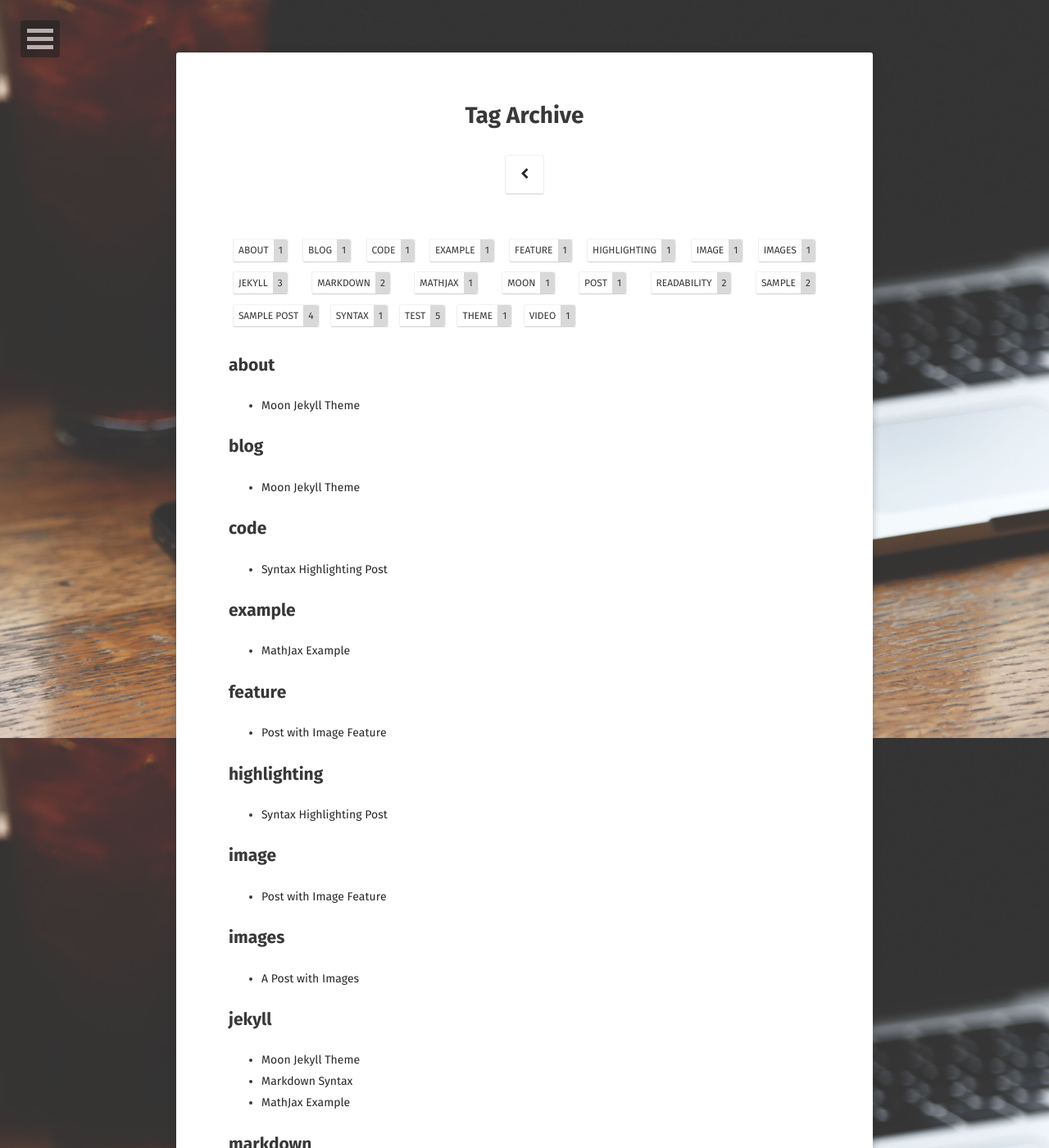
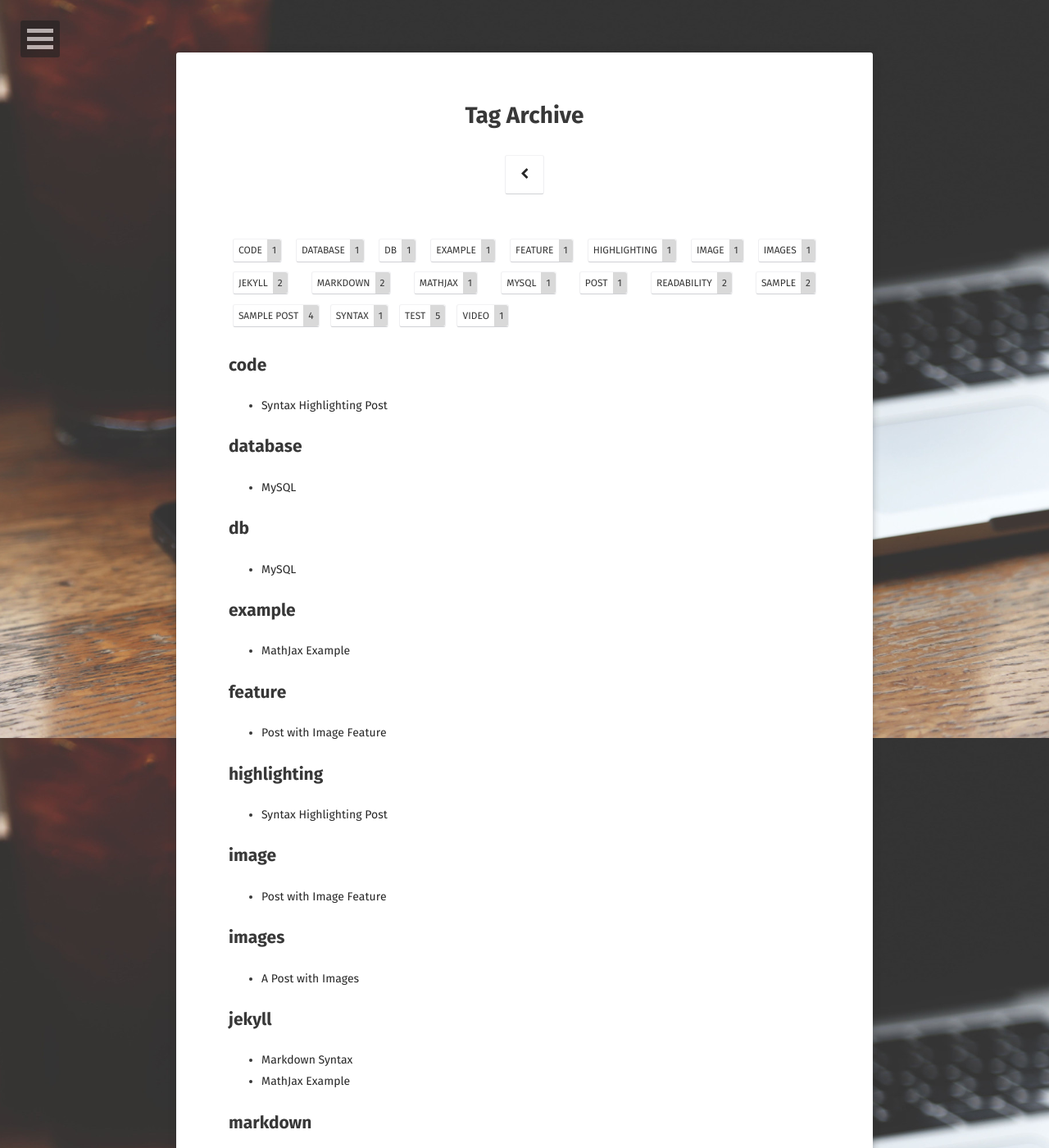
Before and after one commit to jeonghoonb/jeonghoonb.github.io, a Jekyll site: the page built from tags/index.html, in a window 1280 px wide and 1400 px high. Shown: the whole window at 82% size. Built offline with Jekyll 4.4.1, drawn with Linux system fonts in a browser that asks for light colours; some web fonts are replaced; part of the change alters nothing that is shown; some of the changed text lies outside the part shown.

Commit message:
/ 2019-04-22-mysql.md : Update /

````diff
--- a/_posts/2019-04-22-mysql.md
+++ b/_posts/2019-04-22-mysql.md
@@ -1,160 +1,284 @@
 ---
 layout: post
-title:  "Moon Jekyll Theme"
-date:   2016-04-06
-excerpt: "Minimal, one column Jekyll theme for your blog."
-project: true
+title:  "MySQL"
+date:   2019-04-16
+excerpt: "What is MySQL ?"
 tag:
-- jekyll
-- moon
-- blog
-- about
-- theme
+- mysql
+- database
+- db
 comments: true
 ---
 
-![Moon Homepage](https://cloud.githubusercontent.com/assets/754514/14509720/61c61058-01d6-11e6-93ab-0918515ecd56.png)
+# My SQL
 
-<center><b>Moon</b> is a minimal, one column jekyll theme.</center>
+오픈 소스의 관계형 데이터베이스 관리 시스템
 
- I'm not a developer or designer. And I don't add footer to show who did this theme. If you like this theme or using it, please give a **star** for motivation, It makes me happy.
+[![query](https://jeonghoonb.github.io/assets/img/post_2019/20190416_mysql_01.png)](https://jeonghoonb.github.io/assets/img/post_2019/20190416_mysql_01.png)
+<br>
 
-<iframe src="https://ghbtns.com/github-btn.html?user=TaylanTatli&repo=Moon&type=star&count=true&size=large" frameborder="0" scrolling="0" width="160px" height="30px"></iframe>
+## DataTypes
+--------------
 
-## Installation
-* Fork the [Moon repo](https://github.com/TaylanTatli/Moon/fork)
-* Edit `_config.yml` file.
-* Remove sample posts from `_posts` folder and add yours.
-* Edit `index.md` file in `about` folder.
-* Change repo name to `YourUserName.github.io`
+### 숫자
+* TINYINT : 0 ~ 255
 
-That's all.
+* SMALLINT : 0 ~ 65535
 
-## Preview
+* MEDIUMINT : 0 ~ 16777215
 
-{% capture images %}
-	https://cloud.githubusercontent.com/assets/754514/14509716/61ac6c8e-01d6-11e6-879f-8308883de790.png
-	https://cloud.githubusercontent.com/assets/754514/14509717/61ad05ae-01d6-11e6-85ae-5a817dd8763b.png
-	https://cloud.githubusercontent.com/assets/754514/14509714/61a89708-01d6-11e6-8fcd-74b002a060df.png
-{% endcapture %}
-{% include gallery images=images caption="Screenshots of Moon Theme" cols=3 %}
+* INT, INTEGER : 0 ~ 4294967295
 
----
+* BIGINT : 0 ~ 18446744073709551615
 
-{% capture images %}
-	https://cloud.githubusercontent.com/assets/754514/14509718/61b09a20-01d6-11e6-8da1-4202ae4d83cd.png
-	https://cloud.githubusercontent.com/assets/754514/14509715/61aa9d00-01d6-11e6-81a6-c6837edf2e84.png
-{% endcapture %}
-{% include gallery images=images caption="Moon Theme on Small Screen Size" cols=2 %}
+* FLOAT
 
-See a [live version of Moon](http://taylantatli.github.io/Moon) hosted on GitHub.
+* DOUBLE
 
-## Site Setup
-A quick checklist of the files you’ll want to edit to get up and running.
+* DECIMAL
 
-### Site Wide Configuration
-`_config.yml` is your friend. Open it up and personalize it. Most variables are self explanatory but here's an explanation of each if needed:
+* NUMERIC
+<br>
 
-#### title
+### 문자
+* CHAR : 고정 길이 데이터
 
-The title of your site... shocker!
+* VARCHAR : 가변 길이 데이터
 
-Example `title: My Awesome Site`
+* TINYTEXT
 
-#### bio
+* TEXT
 
-The description to show on your homepage.
+* MEDIUMTEXT
 
-#### description
+* LONGTEXT
+<br>
 
-The description to use for meta tags and navigation menu.
+### 날짜
+* DATE : 년, 월, 일
 
-#### url
+* TIME : 시, 분, 초
 
-Used to generate absolute urls in `sitemap.xml`, `feed.xml`, and for generating canonical URLs in `<head>`. When developing locally either comment this out or use something like `http://localhost:4000` so all assets load properly. *Don't include a trailing `/`*.
+* DATETIME : 년, 월, 일, 시, 분, 초
 
-Examples:
+* TIMESTAMP : 년, 월, 일, 시, 분, 초
+<br>
 
-{% highlight yaml %}
-url: http://taylantatli.me/Moon
-url: http://localhost:4000
-url: //cooldude.github.io
-url:
-{% endhighlight %}
+## Function
+-------------
 
-#### reading_time
+### 숫자
+* ABS(N) : 절대값
 
-Set true to show reading time for posts. And set `words_per_minute`, default is 200.
+	``` sql
 
-#### logo
-Your site's logo. It will show on homepage and navigation menu. Also used for twitter meta tags.
+	SELECT ABS(31) FROM DUAL : 31
+	SELECT ABS(-31) FROM DUAL : 31
 
-#### background
-Image for background. If you don't set it, color will be used as a background.
+	```
 
-#### Google Analytics and Webmaster Tools
+* EILING(N) : N보다 큰 정수 중 가장 작은 수
 
-Google Analytics UA and Webmaster Tool verification tags can be entered in `_config.yml`. For more information on obtaining these meta tags check [Google Webmaster Tools](http://support.google.com/webmasters/bin/answer.py?hl=en&answer=35179) and [Bing Webmaster Tools](https://ssl.bing.com/webmaster/configure/verify/ownership) support.
+	``` sql
+	SELECT CEILING(3.1) FROM DUAL : 4
+	SELECT CEILING(-3.1) FROM DUAL : -4
+	SELECT CEILING(3.0) FROM DUAL: 3
+	SELECT CEILING(-3.0) FROM DUAL : -3
+	```
 
-#### MathJax
-It's enabled. But if you don't want to use it. Set it false in  `_config.yml`.
+* FLOOR(N) : N보다 작은 정수 중 가장 큰 수
 
-#### Disqus Comments
-Set your disqus shortname in `_config.yml` to use comments.
+	``` sql
 
----
+	SELECT FLOOR(3.1) FROM DUAL : 3
+	SELECT FLOOR(-3.1) FROM DUAL : -4
+	SELECT FLOOR(3.0) FROM DUAL : 3
+	SELECT FLOOR(-3.0) FROM DUAL : -3
 
-### Navigation Links
+	```
 
-To set what links appear in the top navigation edit `_data/navigation.yml`. Use the following format to set the URL and title for as many links as you'd like. *External links will open in a new window.*
+* ROUND(N, [M]) : N을 소수점 이하 M 자릿수에서 반올림
 
-{% highlight yaml %}
-- title: Home
-  url: /
+	``` sql
 
-- title: Blog
-  url: /blog/
+	SELECT ROUND(3.1) FROM DUAL : 3
+	SELECT ROUND(3.5) FROM DUAL : 4
+	SELECT ROUND(-3.1) FROM DUAL : -3
+	SELECT ROUND(-3.5) FROM DUAL : -4
+	SELECT ROUND(3.1, 1) FROM DUAL : 3.1
+	SELECT ROUND(3.1, 2) FROM DUAL : 3.10
+	SELECT ROUND(-3.1, 1) FROM DUAL : -3.1
+	SELECT ROUND(-3.1, 2) FROM DUAL : -3.10
 
-- title: Projects
-  url: /projects/
+	```
 
-- title: About
-  url: /about/
+* TRUNCATE(N, M) : N을 소수점 이하 M 자릿수에서 출력
 
-- title: Moon
-  url: http://taylantatli.me/Moon
-{% endhighlight %}
+	``` sql
 
----
+	SELECT TRUNCATE(3.1, 0) FROM DUAL : 3
+	SELECT TRUNCATE(3.1, 1) FROM DUAL : 3.1
+	SELECT TRUNCATE(3.1, 2) FROM DUAL : 3.10
+	SELECT TRUNCATE(-3.1, 0) FROM DUAL : -3
+	SELECT TRUNCATE(-3.1, 1) FROM DUAL : -3.1
+	SELECT TRUNCATE(-3.1, 2 FROM DUAL) : -3.10
 
-## Layouts and Content
+	```
 
-Moon Theme use [Jekyll Compress](https://github.com/penibelst/jekyll-compress-html) to compress html output. But it can cause errors if you use "linenos" (line numbers). I suggest don't use line numbers for codes, because it won't look good with this theme, also i didn't give a proper style for them. If you insist to use line numbers, just remove `layout: compress` string from layouts. It will disable compressing.
+* MOD(N, M) : N % M
 
-### Feature Image
+	``` sql
 
-You can set feature image per post. Just add `feature: some link` to your post's front matter.
+	SELECT MOD(4, 3) FROM DUAL : 1
+	SELECT MOD(3, 4) FROM DUAL : 3
+	SELECT MOD(30, 6) FROM DUAL : 0
+
+	```
+
+* GREATEST(N, M, O, P) : 가장 큰 수
+
+	``` sql
+
+	SELECT GREATEST(31, 12, 93, 3) FROM DUAL : 93
+
+	```
+
+* LEAST(N, M, O, P) : 작은 수
+
+	``` sql
+
+	SELECT LEAST(31, 12, 93, 3) FROM DUAL : 3
+
+	```
+
+### 논리
+* IF(A, T, F) : 조건 A가 참이면 T, 거짓이면 F
+
+	``` sql
+
+	SELECT IF(1=1, 't', 'f') FROM DUAL: t
+	SELECT IF(1=2, 't', 'f') FROM DUAL: f
+
+	```
+
+* IFNULL(A, T) : 조건 A가 NULL이면 T, NOT NULL이면 A
+
+	``` sql
+
+	SELECT IFNULL(null, 't') FROM DUAL: t
+	SELECT IFNULL('1', 't') FROM DUAL : 1
+
+	```
+
+* NULLIF(A, B)` : A == B이면 NULL, A != B이면 A
+
+	``` sql
+
+	SELECT NULLIF(1, 1) FROM DUAL : NULL
+	SELECT NULLIF(1, 3) FROM DUAL : 1
+
+	```
+
+* CASE WHEN A THEN 1 WHEN B THEN 2 ELSE 3 END
+
+	``` sql
+
+	SELECT
+		CASE
+		WHEN '1' IS NULL THEN '1'
+		WHEN null IS NULL THEN '2'
+		ELSE '3'
+		END
+		FROM DUAL
+		: 2
+
+	```
+
+* A IN (N, M, O, P) : A가 N, M, O, P 중에 있으면 1, 없으면 0
+
+	``` sql
+
+	SELECT 1 IN(1, 2, 3, 4) FROM DUAL : 1
+	SELECT 1 IN(5, 2, 3, 4) fROM DUAL : 0
+
+	```
+
+### 날짜
+* NOW(), SYSDATE(), CURRENT_TIMESTAMP()
+
+	``` sql
+
+	SELECT NOW() FROM DUAL : 2019-04-16 23:57:30
+	SELECT SYSDATE() FROM DUAL : 2019-04-16 23:57:30
+	SELECT CURRENT_TIMESTAMP() FROM DUAL : 2019-04-16 23:57:30
+
+	```
+
+* CURDATE(), CURRENT_DATE()
+
+	``` sql
+
+	SELECT CURDATE() FROM DUAL : 2019-04-16
+	SELECT CURRENT_DATE() FROM DUAL : 2019-04-16
+
+	```
+
+* CURTIME(), CURRENT_TIME()
+
+	``` sql
+
+	SELECT CURTIME() FROM DUAL : 23:57:30
+	SELECT CURRENT_TIME() FROM DUAL : 23:57:30
+
+	```
+
+* DATE_ADD(날짜, INTERVAL 숫자 기준값) : now() = 2019-04-16 23:57:30
+
+	``` sql
+
+	SELECT DATE_ADD(NOW(), INTERVAL 1 YEAR) FROM DUAL : 2020-04-16 23:57:30
+	SELECT DATE_ADD(NOW(), INTERVAL 1 MONTH) FROM DUAL : 2019-05-16 23:57:30
+	SELECT DATE_ADD(NOW(), INTERVAL 1 MINUTE) FROM DUAL : 2019-04-16 23:58:30
+
+	```
+
+* DATE_SUB(날짜, INTERVAL	 숫자 기준값) : now() = 2019-04-16 23:57:30
+
+	``` sql
+
+	SELECT DATE_SUB(NOW(), INTERVAL 1 YEAR) FROM DUAL : 2018-04-16 23:57:30
+	SELECT DATE_SUB(NOW(), INTERVAL 1 MONTH) FROM DUA : 2019-03-16 23:57:30
+	SELECT DATE_SUB(NOW(), INTERVAL 1 MINUTE) FROM DUAL : 2019-04-16 23:56:30
+
+	```
+
+* DATE_FORMAT(날짜, 출력형식)
+
+	``` sql
+
+	SELECT DATE_FORMAT(NOW(), '%Y-%m-%d %H:%i:%S') FROM DUAL : 2019-04-16 23:57:30
+	SELECT DATE_FORMAT(NOW(), '%y.%m.%d %W-%a') : 19.04.16 Tuesday-Tue
+	SELECT DATE_FORMAT(NOW(), '%M-%b') : April-Apr
+
+	```
+
+<br>
+
+## 가변 Query
+------------
+
+```sql
+
+SET @userSvcId = 'bjh';
+
+SELECT *
+  FROM Table
+ WHERE 1 = 1
+   AND user_svc_id = @userSvcId;
 
 ```
-feature: /assets/img/some-image.png
-or
-feaure: http://example.com/some-image.png
-```
- This also will be used for twitter card:
 
-![Moon Twitter Card](https://cloud.githubusercontent.com/assets/754514/14509719/61c5751c-01d6-11e6-8c29-ce8ccad149bf.png)
+#### 자료참고
+* [My SQL 공식사이트](https://www.mysql.com/)
 
-### Comments
-To show disqus comments for your post add `comments: true` to your post's front matter.
-
----
-
-## Questions?
-
-Found a bug or aren't quite sure how something works? By all means [file a GitHub Issue](https://github.com/TaylanTatli/Moon/issues/new). And if you make something cool with this theme feel free to let me know.
-
----
-
-## License
-
-This theme is free and open source software, distributed under the MIT License. So feel free to use this Jekyll theme on your site without linking back to me or including a disclaimer.
+<center>ⓒ2019 Jeonghoon Bang</center>
````
